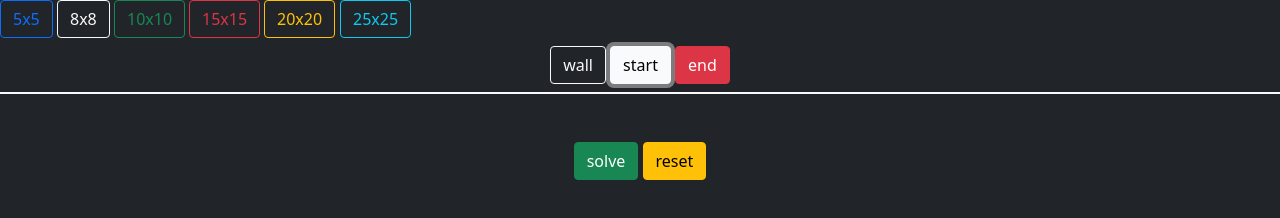
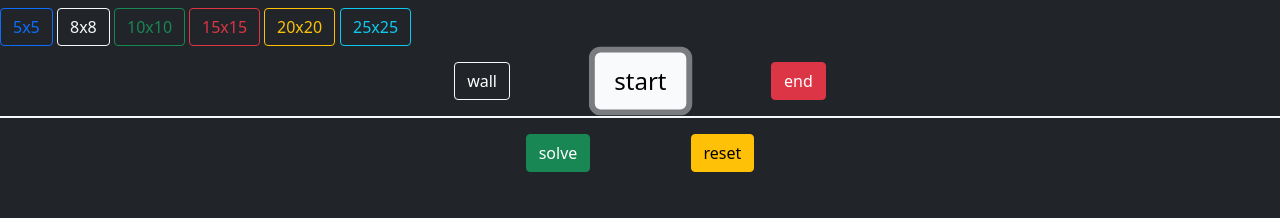
Before and after one commit to SKR301/Maze-Solver, a plain HTML site: page web/index.html in a window 1280 px wide. Both pictures are taken after a click on the button "start". Shown: the top 218 px of the page. Drawn offline with nearby package versions, Linux system fonts and the light colour scheme.

Commit message:
finished up animation #5

```diff
--- a/web/index.html
+++ b/web/index.html
@@ -8,29 +8,41 @@
         button {
             visibility: hidden;
         }
+
+        #wallBtn{
+            transition: transform 0.1s;
+        }
+        #startBtn{
+            transition: transform 0.1s;
+        }
+        #endBtn{
+            transition: transform 0.1s;
+        }
     </style>
 </head>
 <body class="bg-dark">
+    <div id="menuBtn" class="mt-2">
         <button id="menuBtn_0" class="btn btn-outline-primary" onclick="createMaze(5, 5)">5x5</button>
         <button id="menuBtn_1" class="btn btn-outline-light" onclick="createMaze(8, 8)">8x8</button>
         <button id="menuBtn_2" class="btn btn-outline-success" onclick="createMaze(10, 10)">10x10</button>
         <button id="menuBtn_3" class="btn btn-outline-danger" onclick="createMaze(15, 15)">15x15</button>
         <button id="menuBtn_4" class="btn btn-outline-warning" onclick="createMaze(20, 20)">20x20</button>
         <button id="menuBtn_5" class="btn btn-outline-info" onclick="createMaze(25, 25)">25x25</button>
+    </div>
     <!-- <button onclick="createMaze(50, 50)">50x50</button> -->
 
-    <center class="mt-2">
-        <button id="wallBtn" class="btn btn-outline-light" onclick="enableWall()">wall</button>
-        <button id="startBtn" class="btn btn-light" onclick="enableStart()">start</button>
-        <button id="endBtn" class="btn btn-danger" onclick="enableEnd()">end</button>
+    <center class="mt-3">
+        <button id="wallBtn" class="btn btn-dark border-light mx-5" onclick="enableWall()">wall</button>
+        <button id="startBtn" class="btn btn-light mx-5" onclick="enableStart()">start</button>
+        <button id="endBtn" class="btn btn-danger mx-5" onclick="enableEnd()">end</button>
     </center>
 
-    <div id="maze" class="container-fluid d-flex flex-column mt-2 border border-light" style="width: 1500px;">
+    <div id="maze" class="container-fluid d-flex flex-column mt-3 border border-light" style="width: 1500px;">
     </div>
 
-    <center class="mt-5">
-        <button id="solveBtn" class="btn btn-success" onclick="solve()">solve</button>
-        <button id="resetBtn" class="btn btn-warning" onclick="reset()">reset</button>
+    <center class="mt-3">
+        <button id="solveBtn" class="btn btn-success mx-5" onclick="solve()">solve</button>
+        <button id="resetBtn" class="btn btn-warning mx-5" onclick="reset()">reset</button>
     </center>
 
 </body>
@@ -43,7 +55,7 @@ for (var i = 0; i < 6; i++) {
     (function(a) {
         setTimeout(function() {
             document.getElementById('menuBtn_'+a).classList.add('growIn');
-        }, i * 500);
+        }, i * 250);
     })(i)
 }
 
--- a/web/js/menuBtn.js
+++ b/web/js/menuBtn.js
@@ -1,13 +1,13 @@
 function enableWall(){
     isWall = !isWall;
     if(isWall){
-        document.getElementById('wallBtn').style.transform = scale(1.5);
+        document.getElementById('wallBtn').style.transform = 'scale(1.5)';
         document.getElementById('wallBtn').disabled = false;
         document.getElementById('startBtn').disabled = true;
         document.getElementById('endBtn').disabled = true;
     }
     if(!isWall){
-        document.getElementById('wallBtn').style.transform = scale(1);
+        document.getElementById('wallBtn').style.transform = 'scale(1)';
         document.getElementById('wallBtn').disabled = false;
         document.getElementById('startBtn').disabled = false;
         document.getElementById('endBtn').disabled = false;
@@ -17,13 +17,13 @@ function enableWall(){
 function enableStart(){
     isStart = !isStart;
     if(isStart){
-        document.getElementById('startBtn').style.transform = scale(1.5);
+        document.getElementById('startBtn').style.transform = 'scale(1.5)';
         document.getElementById('wallBtn').disabled = true;
         document.getElementById('startBtn').disabled = false;
         document.getElementById('endBtn').disabled = true;
     }
     if(!isStart){
-        document.getElementById('startBtn').style.transform = scale(1);
+        document.getElementById('startBtn').style.transform = 'scale(1)';
         document.getElementById('wallBtn').disabled = false;
         document.getElementById('startBtn').disabled = false;
         document.getElementById('endBtn').disabled = false;
@@ -33,13 +33,13 @@ function enableStart(){
 function enableEnd(){
     isEnd = !isEnd;
     if(isEnd){
-        document.getElementById('endBtn').style.transform = scale(1.5);
+        document.getElementById('endBtn').style.transform = 'scale(1.5)';
         document.getElementById('wallBtn').disabled = true;
         document.getElementById('startBtn').disabled = true;
         document.getElementById('endBtn').disabled = false;
     }
     if(!isEnd){
-        document.getElementById('startBtn').style.transform = scale(1);
+        document.getElementById('endBtn').style.transform = 'scale(1)';
         document.getElementById('wallBtn').disabled = false;
         document.getElementById('startBtn').disabled = false;
         document.getElementById('endBtn').disabled = false;
```
Lines whose indentation alone changed are shown as unchanged.
